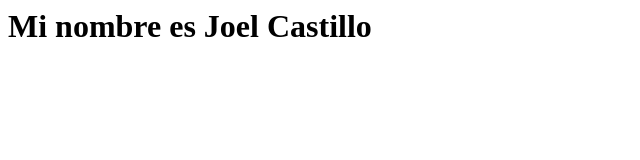
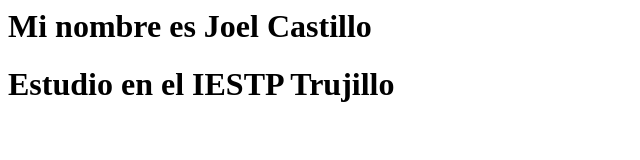
Before and after one commit to castillojoel22/TrabajoJoel, a plain HTML site: page index.html in a window 1280 px wide. Shown: the whole page, without its empty margins (0-640 px from the left). Drawn offline with Linux system fonts and the light colour scheme.

Commit message:
Segundo commit

```diff
--- a/index.html
+++ b/index.html
@@ -1 +1,2 @@
 <h1>Mi nombre es Joel Castillo</h1>
+<h1>Estudio en el IESTP Trujillo</h1>
```
